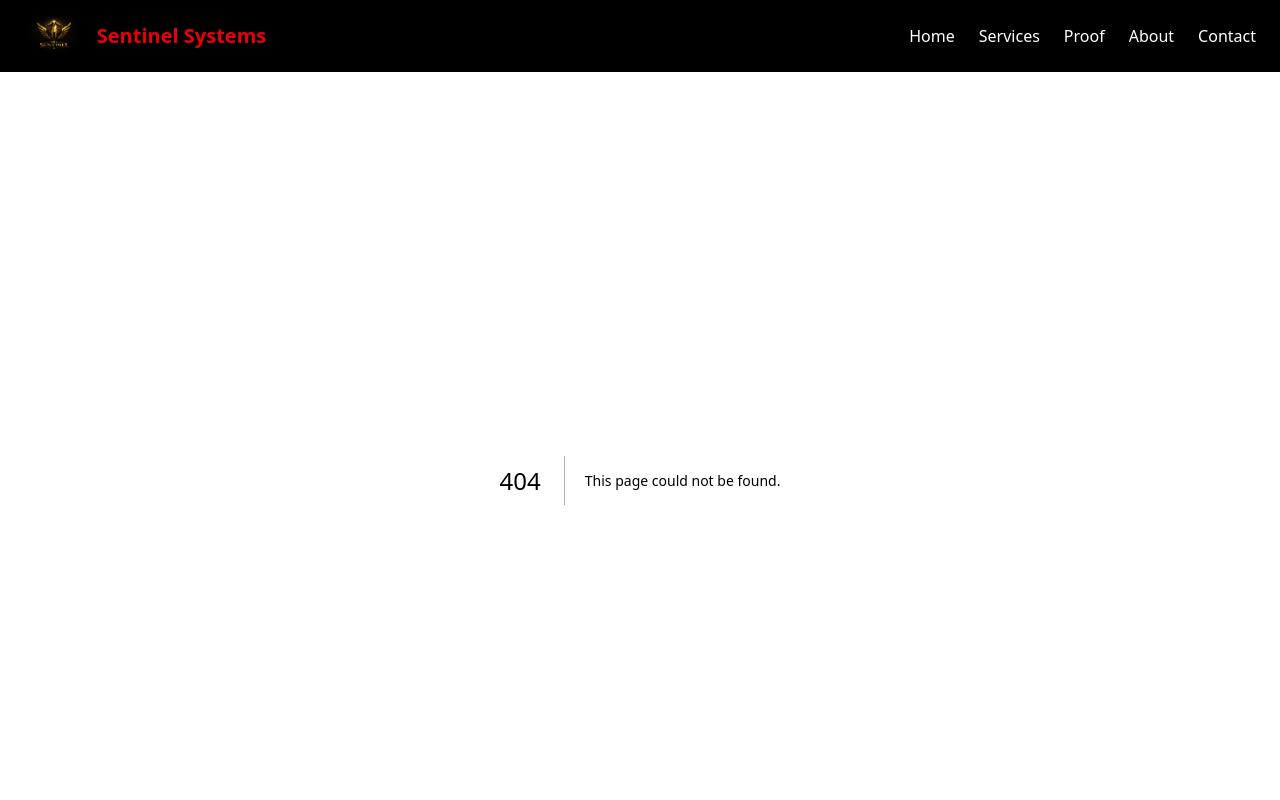
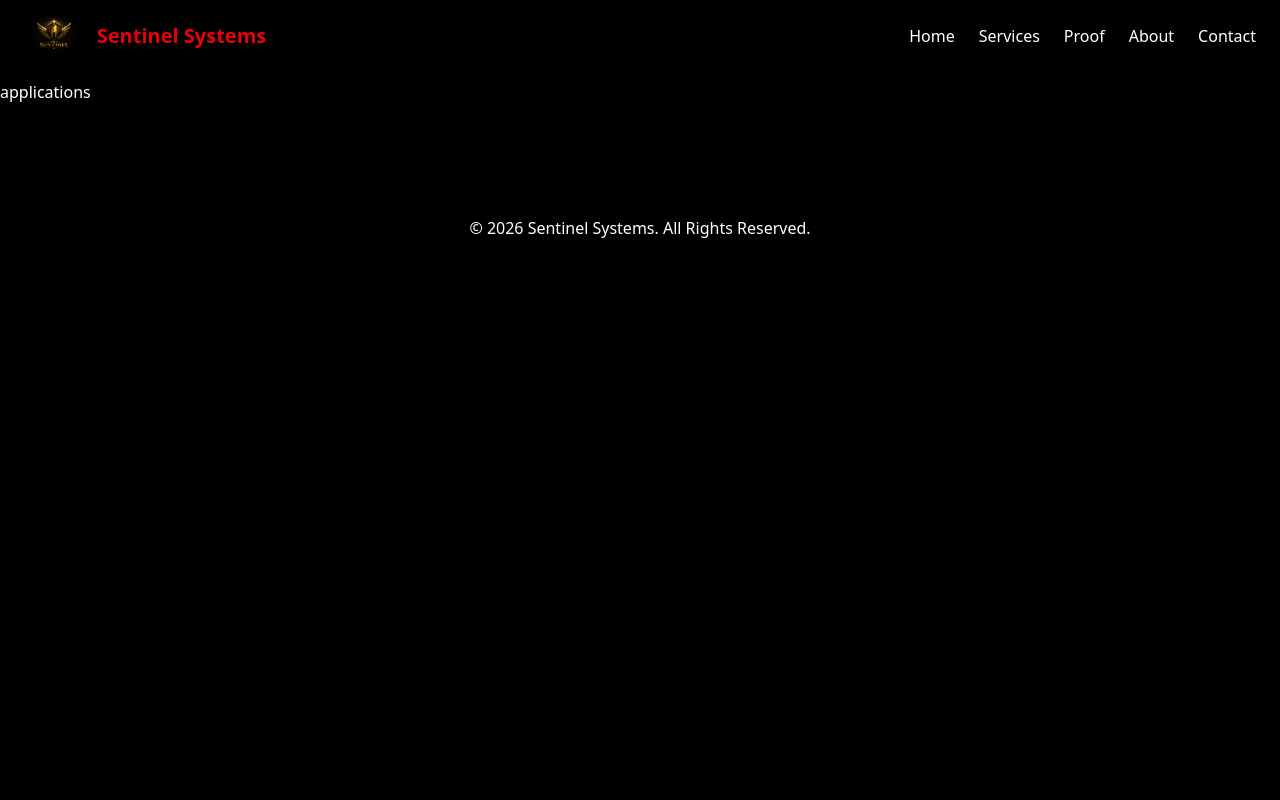
Before and after one commit to oliver-mahonga/sentinel, a Next.js app: page /appliacations in a window 1280 px wide. Before the commit this address had no page. Shown: the top 800 px of the page. Built offline with nearby package versions, Linux system fonts and the light colour scheme.

Commit message:
added other applications link to the sentinel systems

```diff
--- /dev/null
+++ b/app/appliacations/page.tsx
@@ -0,0 +1,9 @@
+import React from 'react'
+
+function applications() {
+  return (
+    <div>applications</div>
+  )
+}
+
+export default applications
```
